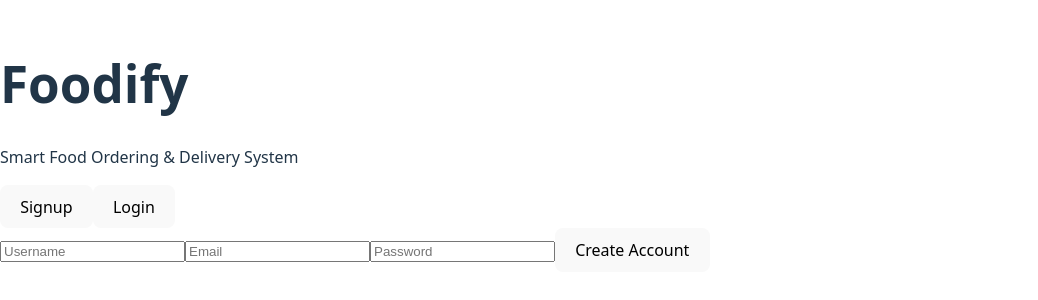
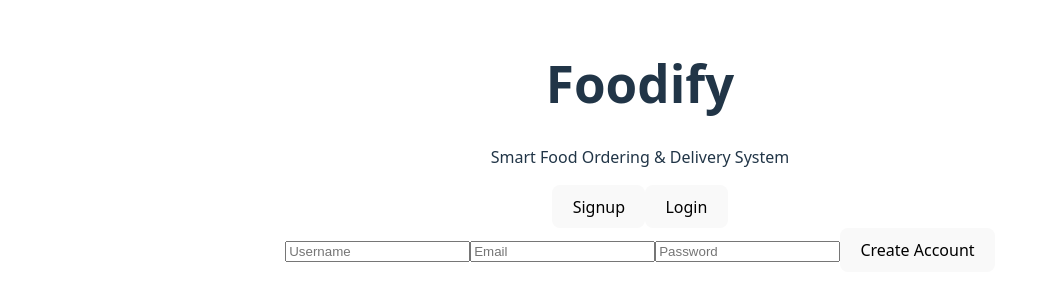
Before and after one commit to acboss1346/Foodify, a React (Vite) app in the folder client/: page / in a window 1280 px wide. Shown: the part 254-554 px from the top of the page, without its empty margins (0-1038 px from the left). Built offline with nearby package versions, Linux system fonts and the light colour scheme; no server answers; the HTML template or start-up script is replaced by a standard one.

Commit message:
new updates

```diff
--- a/client/src/App.jsx
+++ b/client/src/App.jsx
@@ -1,66 +1,11 @@
-import { useEffect, useState } from "react";
-import AuthForm from "./components/AuthForm";
-import { signup, login, getUser, logout } from "./api";
+import React from "react";
+import "./App.css";
+import FoodifyAuth from "./components/FoodifyAuth";
 
-export default function FoodifyAuth() {
-  const [user, setUser] = useState(null);
-  const [error, setError] = useState(""); // 👈 error state
-
-  useEffect(() => {
-    getUser().then((res) => setUser(res.data.user)).catch(() => {});
-  }, []);
-
-  const handleSignup = async (data) => {
-    try {
-      setError(""); // reset any old error
-      await signup(data);
-      const res = await getUser();
-      setUser(res.data.user);
-    } catch (err) {
-      setError(err.response?.data?.message || "Signup failed. Try again.");
-    }
-  };
-
-  const handleLogin = async (data) => {
-    try {
-      setError("");
-      await login(data);
-      const res = await getUser();
-      setUser(res.data.user);
-    } catch (err) {
-      setError(err.response?.data?.message || "Invalid credentials.");
-    }
-  };
-
-  const handleLogout = async () => {
-    await logout();
-    setUser(null);
-  };
-
+export default function App() {
   return (
-    <div className="auth-container">
-      <div className="auth-card">
-        <h1>Foodify</h1>
-        <p className="subtitle">Smart Food Ordering & Delivery System</p>
-
-        {!user ? (
-          <AuthForm
-            onSignup={handleSignup}
-            onLogin={handleLogin}
-            error={error} // 👈 pass error to form
-          />
-        ) : (
-          <>
-            <p style={{ textAlign: "center", marginBottom: "20px" }}>
-              Logged in as: <b>{user.username}</b>
-            </p>
-
-            <button className="submit-btn" onClick={handleLogout}>
-              Logout
-            </button>
-          </>
-        )}
-      </div>
+    <div className="App">
+      <FoodifyAuth />
     </div>
   );
 }
--- a/client/src/api.js
+++ b/client/src/api.js
@@ -1,6 +1,6 @@
 import axios from "axios";
 
-// automatically choose the correct backend
+
 const BASE_URL =
   window.location.hostname === "localhost"
     ? "http://localhost:8080/api"
@@ -8,17 +8,17 @@ const BASE_URL =
 
 export const API = axios.create({
   baseURL: BASE_URL,
-  withCredentials: true, // send cookies
+  withCredentials: true,
 });
 
-// signup
+
 export const signup = (data) => API.post("/auth/signup", data);
 
-// login
+
 export const login = (data) => API.post("/auth/login", data);
 
-// logged in user
+
 export const getUser = () => API.get("/auth/me");
 
-// logout
+
 export const logout = () => API.post("/auth/logout");
--- a/client/src/components/AuthForm.jsx
+++ b/client/src/components/AuthForm.jsx
@@ -51,7 +51,7 @@ export default function AuthForm({ onSignup, onLogin, error }) {
             onChange={(e) => setPassword(e.target.value)}
           />
 
-          {/* 👇 Display backend error if present */}
+
           {error && <p className="error-message">{error}</p>}
 
           <button type="submit" className="submit-btn">
@@ -77,7 +77,7 @@ export default function AuthForm({ onSignup, onLogin, error }) {
             onChange={(e) => setPassword(e.target.value)}
           />
 
-          {/* 👇 Display backend error if present */}
+
           {error && <p className="error-message">{error}</p>}
 
           <button type="submit" className="submit-btn">
--- /dev/null
+++ b/client/src/components/FoodifyAuth.jsx
@@ -0,0 +1,68 @@
+import { useEffect, useState } from "react";
+import AuthForm from "./AuthForm";
+import { signup, login, getUser, logout } from "../api";
+
+export default function FoodifyAuth() {
+  const [user, setUser] = useState(null);
+  const [error, setError] = useState("");
+
+  useEffect(() => {
+    getUser()
+      .then((res) => setUser(res.data.user))
+      .catch(() => {});
+  }, []);
+
+  const handleSignup = async (data) => {
+    try {
+      setError("");
+      await signup(data);
+      const res = await getUser();
+      setUser(res.data.user);
+    } catch (err) {
+      setError(err.response?.data?.message || "Signup failed. Try again.");
+    }
+  };
+
+  const handleLogin = async (data) => {
+    try {
+      setError("");
+      await login(data);
+      const res = await getUser();
+      setUser(res.data.user);
+    } catch (err) {
+      setError(err.response?.data?.message || "Invalid credentials.");
+    }
+  };
+
+  const handleLogout = async () => {
+    await logout();
+    setUser(null);
+  };
+
+  return (
+    <div className="auth-container">
+      <div className="auth-card">
+        <h1>Foodify</h1>
+        <p className="subtitle">Smart Food Ordering & Delivery System</p>
+
+        {!user ? (
+          <AuthForm
+            onSignup={handleSignup}
+            onLogin={handleLogin}
+            error={error}
+          />
+        ) : (
+          <>
+            <p style={{ textAlign: "center", marginBottom: "20px" }}>
+              Logged in as: <b>{user.username}</b>
+            </p>
+
+            <button className="submit-btn" onClick={handleLogout}>
+              Logout
+            </button>
+          </>
+        )}
+      </div>
+    </div>
+  );
+}
```
Also changed, not shown: client/src/styles.css (line endings or trailing spaces), 1 other file (tests, documents, lock files or other folders).
